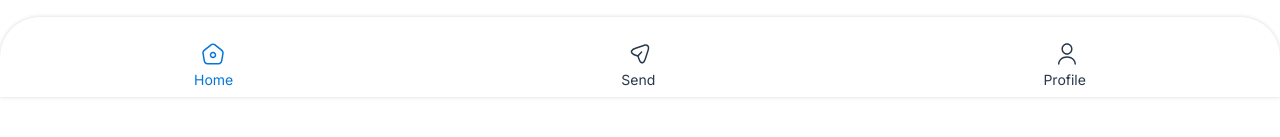
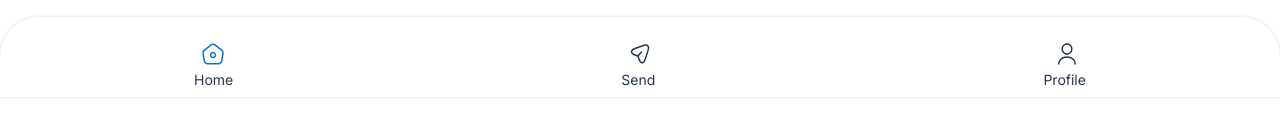
Before and after one commit to Maxwell011/moni-finance, a Next.js app: page /home in a window 1280 px wide. Shown: the part 609-746 px from the top of the page. Built offline with nearby package versions, Linux system fonts and the light colour scheme.

Commit message:
Change footer link color

```diff
--- a/src/app/components/Footer.tsx
+++ b/src/app/components/Footer.tsx
@@ -30,7 +30,7 @@ const Footer = () => {
             />
           </div>
           <div className='flex justify-around items-center'>
-            <h3 className='text-[#0476D9] text-sm'>
+            <h3 className='text-[#28374B]  text-sm'>
               <Link href='/home'>Home</Link>
             </h3>
             <h3 className='text-[#28374B] text-sm'>
```
